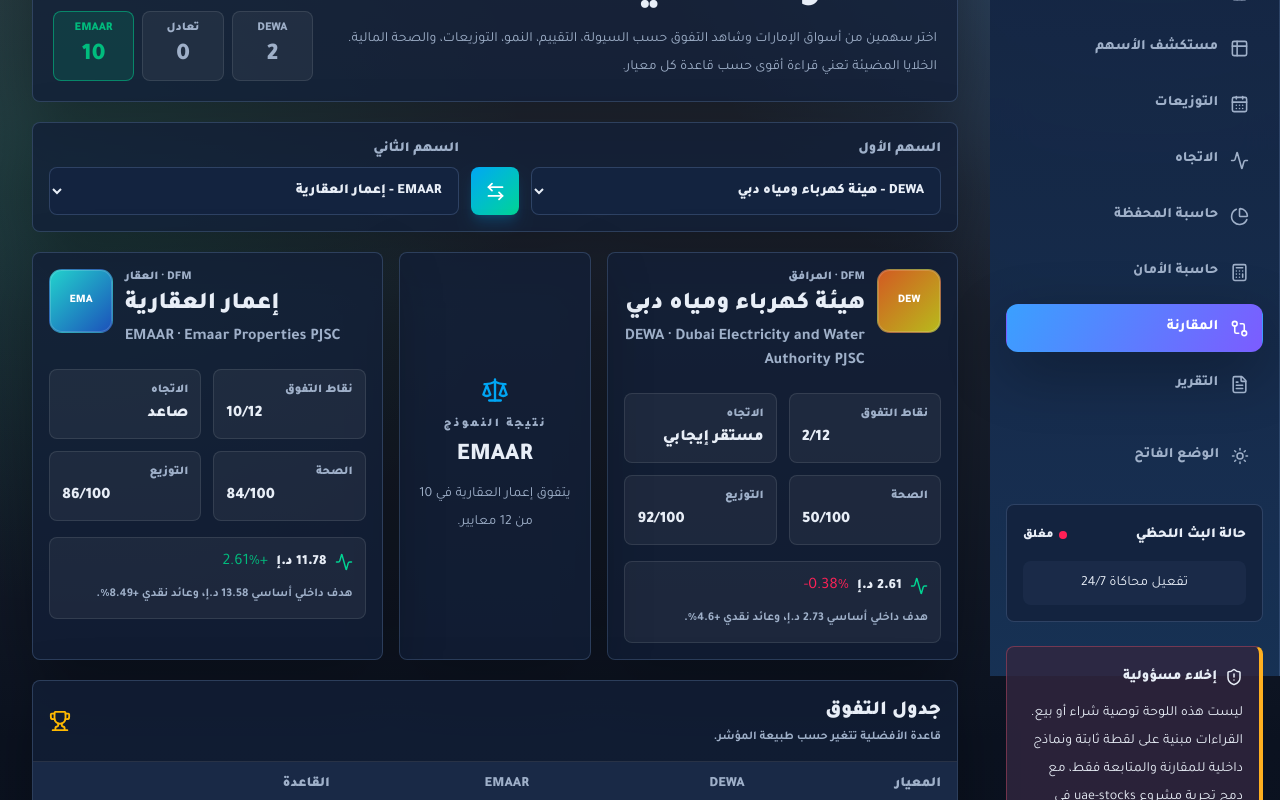
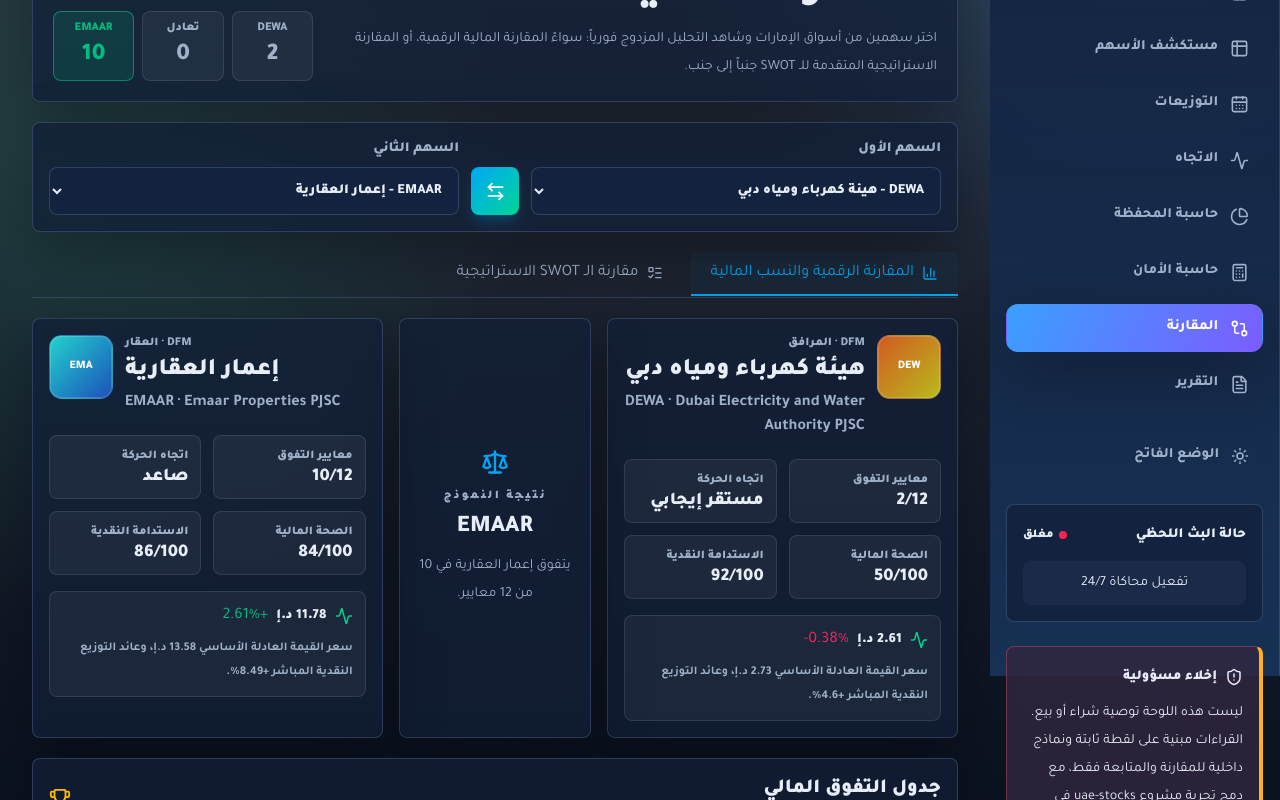
Before and after one commit to mayed050/emirati-capital-dashboard, a Next.js app: page /compare in a window 1280 px wide. Shown: the part 180-980 px from the top of the page. Built offline with nearby package versions, Linux system fonts and the light colour scheme.

Commit message:
feat: implement live price ticking and flashing animations

```diff
--- a/src/components/Compare.tsx
+++ b/src/components/Compare.tsx
@@ -1,11 +1,12 @@
 "use client";
 
 import { useMemo, useState, type ReactNode } from "react";
-import { ArrowLeftRight, Activity, Scale, Trophy } from "lucide-react";
+import { ArrowLeftRight, Activity, Scale, Trophy, Award, AlertTriangle, Lightbulb, ShieldAlert, ListTodo, BarChart3 } from "lucide-react";
 import { stocksData } from "@/data/stocksData";
 import { formatCurrency, formatCurrencyFull, formatNumber, formatPercent } from "@/lib/format";
 import { calculateDividendSustainability, calculateFinancialHealthScore, getExpectedTrend } from "@/utils/analyticsEngine";
 import { StockIcon } from "@/components/StockIcon";
+import { MiniCard } from "@/components/ui/MiniCard";
 import type { StockRecord, StockSymbol } from "@/types";
 
 type MetricDef = {
@@ -15,6 +16,8 @@
   display: (stock: StockRecord) => string;
   higherBetter: boolean;
 };
+
+type CompareMode = "metrics" | "swot";
 
 const metrics: MetricDef[] = [
   { label: "السعر", hint: "الأقل قد يعطي هامش دخول أفضل", value: (s) => s.prices.last, display: (s) => formatCurrency(s.prices.last), higherBetter: false },
@@ -34,6 +37,8 @@
 export function Compare() {
   const [leftSymbol, setLeftSymbol] = useState<StockSymbol>("DEWA");
   const [rightSymbol, setRightSymbol] = useState<StockSymbol>("EMAAR");
+  const [activeMode, setActiveMode] = useState<CompareMode>("metrics");
+
   const left = stocksData.find((stock) => stock.symbol === leftSymbol) ?? stocksData[0];
   const right = stocksData.find((stock) => stock.symbol === rightSymbol) ?? stocksData[1];
 
@@ -52,36 +57,8 @@
 
   const leadingStock = score.left === score.right ? null : score.left > score.right ? left : right;
 
-  return (
-    <div className="view-fade grid min-w-0 grid-cols-[minmax(0,1fr)] gap-5">
-      <header className="fusion-panel overflow-hidden rounded-lg p-5">
-        <div className="flex flex-col gap-4 lg:flex-row lg:items-end lg:justify-between">
-          <div>
-            <span className="market-chip">Head-to-head</span>
-            <h1 className="mt-3 text-3xl font-black text-slate-950 md:text-5xl">المقارنة الذكية</h1>
-            <p className="mt-3 max-w-3xl text-sm leading-7 text-slate-600">
-              اختر سهمين من أسواق الإمارات وشاهد التفوق حسب السيولة، التقييم، النمو، التوزيعات، والصحة المالية. الخلايا المضيئة تعني قراءة أقوى حسب قاعدة كل معيار.
-            </p>
-          </div>
-
-          <div className="grid min-w-[260px] grid-cols-3 gap-2 text-center">
-            <ScorePill label={left.symbol} value={score.left} active={score.left > score.right} />
-            <ScorePill label="تعادل" value={score.tie} active={score.left === score.right} />
-            <ScorePill label={right.symbol} value={score.right} active={score.right > score.left} />
-          </div>
-        </div>
-      </header>
-
-      <section className="fusion-panel rounded-lg p-4">
-        <div className="grid gap-3 lg:grid-cols-[1fr_auto_1fr] lg:items-end">
-          <Picker label="السهم الأول" value={leftSymbol} onChange={setLeftSymbol} />
-          <div className="mx-auto hidden h-12 w-12 place-items-center rounded-lg bg-gradient-to-br from-sky-500 to-emerald-400 text-white shadow-lg shadow-sky-500/20 lg:grid">
-            <ArrowLeftRight size={21} aria-hidden />
-          </div>
-          <Picker label="السهم الثاني" value={rightSymbol} onChange={setRightSymbol} />
-        </div>
-      </section>
-
+  const renderMetricsCompare = () => (
+    <div className="view-fade grid gap-5">
       <section className="grid gap-4 xl:grid-cols-[1fr_0.55fr_1fr] xl:items-stretch">
         <FaceoffCard stock={left} align="right" score={score.left} />
         <div className="fusion-panel flex flex-col items-center justify-center rounded-lg p-4 text-center">
@@ -100,8 +77,8 @@
       <section className="fusion-panel overflow-hidden rounded-lg p-0">
         <div className="flex items-center justify-between gap-3 border-b border-white/10 px-4 py-4">
           <div>
-            <h2 className="text-xl font-black text-slate-950">جدول التفوق</h2>
-            <p className="mt-1 text-xs font-bold text-slate-500">قاعدة الأفضلية تتغير حسب طبيعة المؤشر.</p>
+            <h2 className="text-xl font-black text-slate-950">جدول التفوق المالي</h2>
+            <p className="mt-1 text-xs font-bold text-slate-500">قاعدة الأفضلية تتغير حسب طبيعة المؤشر الرقمي.</p>
           </div>
           <Trophy className="text-amber-400" size={22} aria-hidden />
         </div>
@@ -112,7 +89,7 @@
                 <th className="border-b border-white/10 px-4 py-3 text-right font-black">المعيار</th>
                 <th className="border-b border-white/10 px-4 py-3 text-right font-black">{left.symbol}</th>
                 <th className="border-b border-white/10 px-4 py-3 text-right font-black">{right.symbol}</th>
-                <th className="border-b border-white/10 px-4 py-3 text-right font-black">القاعدة</th>
+                <th className="border-b border-white/10 px-4 py-3 text-right font-black">القاعدة والتفسير</th>
               </tr>
             </thead>
             <tbody>
@@ -133,6 +110,145 @@
           </table>
         </div>
       </section>
+    </div>
+  );
+
+  const renderSwotCompare = () => (
+    <div className="view-fade grid gap-6">
+      {/* Strengths Head-to-Head */}
+      <section className="fusion-panel rounded-lg p-5">
+        <div className="mb-4 flex items-center gap-3 border-b border-white/10 pb-3">
+          <div className="flex h-9 w-9 items-center justify-center rounded-lg bg-emerald-500/15 text-emerald-500">
+            <Award size={20} />
+          </div>
+          <div>
+            <h3 className="text-lg font-black text-slate-950">مقارنة نقاط القوة (Strengths Head-to-Head)</h3>
+            <p className="text-xs text-slate-400">الريادة وعوامل التفوق الداعمة للنمو والأرباح</p>
+          </div>
+        </div>
+        <div className="grid gap-5 md:grid-cols-2">
+          <SwotCompareColumn symbol={left.symbol} items={left.swot.strengths} tone="emerald" />
+          <SwotCompareColumn symbol={right.symbol} items={right.swot.strengths} tone="emerald" />
+        </div>
+      </section>
+
+      {/* Weaknesses Head-to-Head */}
+      <section className="fusion-panel rounded-lg p-5">
+        <div className="mb-4 flex items-center gap-3 border-b border-white/10 pb-3">
+          <div className="flex h-9 w-9 items-center justify-center rounded-lg bg-amber-500/15 text-amber-500">
+            <AlertTriangle size={20} />
+          </div>
+          <div>
+            <h3 className="text-lg font-black text-slate-950">مقارنة نقاط الضعف (Weaknesses Head-to-Head)</h3>
+            <p className="text-xs text-slate-400">التحديات والمصاريف الداخلية في الشركتين</p>
+          </div>
+        </div>
+        <div className="grid gap-5 md:grid-cols-2">
+          <SwotCompareColumn symbol={left.symbol} items={left.swot.weaknesses} tone="amber" />
+          <SwotCompareColumn symbol={right.symbol} items={right.swot.weaknesses} tone="amber" />
+        </div>
+      </section>
+
+      {/* Opportunities Head-to-Head */}
+      <section className="fusion-panel rounded-lg p-5">
+        <div className="mb-4 flex items-center gap-3 border-b border-white/10 pb-3">
+          <div className="flex h-9 w-9 items-center justify-center rounded-lg bg-sky-500/15 text-sky-500">
+            <Lightbulb size={20} />
+          </div>
+          <div>
+            <h3 className="text-lg font-black text-slate-950">مقارنة الفرص المتاحة (Opportunities Head-to-Head)</h3>
+            <p className="text-xs text-slate-400">توسعات السوق والتحالفات الإقليمية القادمة</p>
+          </div>
+        </div>
+        <div className="grid gap-5 md:grid-cols-2">
+          <SwotCompareColumn symbol={left.symbol} items={left.swot.opportunities} tone="sky" />
+          <SwotCompareColumn symbol={right.symbol} items={right.swot.opportunities} tone="sky" />
+        </div>
+      </section>
+
+      {/* Threats Head-to-Head */}
+      <section className="fusion-panel rounded-lg p-5">
+        <div className="mb-4 flex items-center gap-3 border-b border-white/10 pb-3">
+          <div className="flex h-9 w-9 items-center justify-center rounded-lg bg-rose-500/15 text-rose-500">
+            <ShieldAlert size={20} />
+          </div>
+          <div>
+            <h3 className="text-lg font-black text-slate-950">مقارنة المخاطر الخارجية (Threats Head-to-Head)</h3>
+            <p className="text-xs text-slate-400">عوامل تقلب الفائدة والمنافسة والمخاطر التشغيلية</p>
+          </div>
+        </div>
+        <div className="grid gap-5 md:grid-cols-2">
+          <SwotCompareColumn symbol={left.symbol} items={left.swot.threats} tone="rose" />
+          <SwotCompareColumn symbol={right.symbol} items={right.swot.threats} tone="rose" />
+        </div>
+      </section>
+    </div>
+  );
+
+  return (
+    <div className="view-fade grid min-w-0 grid-cols-[minmax(0,1fr)] gap-5">
+      {/* Top Banner */}
+      <header className="fusion-panel overflow-hidden rounded-lg p-5">
+        <div className="flex flex-col gap-4 lg:flex-row lg:items-end lg:justify-between">
+          <div>
+            <span className="market-chip">Head-to-head</span>
+            <h1 className="mt-3 text-3xl font-black text-slate-950 md:text-5xl">المقارنة الذكية للمحفظة</h1>
+            <p className="mt-3 max-w-3xl text-sm leading-7 text-slate-600">
+              اختر سهمين من أسواق الإمارات وشاهد التحليل المزدوج فورياً: سواءً المقارنة المالية الرقمية، أو المقارنة الاستراتيجية المتقدمة للـ SWOT جنباً إلى جنب.
+            </p>
+          </div>
+
+          <div className="grid min-w-[260px] grid-cols-3 gap-2 text-center">
+            <ScorePill label={left.symbol} value={score.left} active={score.left > score.right} />
+            <ScorePill label="تعادل" value={score.tie} active={score.left === score.right} />
+            <ScorePill label={right.symbol} value={score.right} active={score.right > score.left} />
+          </div>
+        </div>
+      </header>
+
+      {/* Stock Selectors */}
+      <section className="fusion-panel rounded-lg p-4">
+        <div className="grid gap-3 lg:grid-cols-[1fr_auto_1fr] lg:items-end">
+          <Picker label="السهم الأول" value={leftSymbol} onChange={setLeftSymbol} />
+          <div className="mx-auto hidden h-12 w-12 place-items-center rounded-lg bg-gradient-to-br from-sky-500 to-emerald-400 text-white shadow-lg shadow-sky-500/20 lg:grid">
+            <ArrowLeftRight size={21} aria-hidden />
+          </div>
+          <Picker label="السهم الثاني" value={rightSymbol} onChange={setRightSymbol} />
+        </div>
+      </section>
+
+      {/* Mode Switcher Bar */}
+      <section className="flex border-b border-slate-200 overflow-x-auto pb-px scrollbar-none gap-2">
+        <button
+          type="button"
+          onClick={() => setActiveMode("metrics")}
+          className={`min-h-11 px-5 text-sm font-black transition-all flex items-center gap-2 rounded-t-lg border-b-2 ${
+            activeMode === "metrics"
+              ? "border-sky-500 text-sky-500 bg-sky-500/5 font-extrabold"
+              : "border-transparent text-slate-500 hover:text-slate-950 hover:bg-slate-50"
+          }`}
+        >
+          <BarChart3 size={16} />
+          المقارنة الرقمية والنسب المالية
+        </button>
+        <button
+          type="button"
+          onClick={() => setActiveMode("swot")}
+          className={`min-h-11 px-5 text-sm font-black transition-all flex items-center gap-2 rounded-t-lg border-b-2 ${
+            activeMode === "swot"
+              ? "border-sky-500 text-sky-500 bg-sky-500/5 font-extrabold"
+              : "border-transparent text-slate-500 hover:text-slate-950 hover:bg-slate-50"
+          }`}
+        >
+          <ListTodo size={16} />
+          مقارنة الـ SWOT الاستراتيجية
+        </button>
+      </section>
+
+      {/* Display Mode Contents */}
+      <main className="min-w-0">
+        {activeMode === "metrics" ? renderMetricsCompare() : renderSwotCompare()}
+      </main>
     </div>
   );
 }
@@ -169,10 +285,10 @@
       </div>
 
       <div className="mt-5 grid grid-cols-2 gap-3">
-        <Mini label="نقاط التفوق" value={`${score}/${metrics.length}`} />
-        <Mini label="الاتجاه" value={trend.direction} />
-        <Mini label="الصحة" value={`${health.score}/100`} />
-        <Mini label="التوزيع" value={`${dividend.score}/100`} />
+        <MiniCard label="معايير التفوق" value={`${score}/${metrics.length}`} />
+        <MiniCard label="اتجاه الحركة" value={trend.direction} />
+        <MiniCard label="الصحة المالية" value={`${health.score}/100`} />
+        <MiniCard label="الاستدامة النقدية" value={`${dividend.score}/100`} />
       </div>
 
       <div className="mt-4 rounded-lg border border-white/10 bg-white/5 p-3">
@@ -182,7 +298,7 @@
           <span className={stock.prices.changePercent >= 0 ? "text-emerald-500" : "text-rose-500"}>{formatPercent(stock.prices.changePercent)}</span>
         </div>
         <p className="mt-2 text-xs font-bold leading-6 text-slate-500">
-          هدف داخلي أساسي {formatCurrency(stock.modelTarget.base)}، وعائد نقدي {formatPercent(stock.fundamentals.dividendYield)}.
+          سعر القيمة العادلة الأساسي {formatCurrency(stock.modelTarget.base)}، وعائد التوزيع النقدية المباشر {formatPercent(stock.fundamentals.dividendYield)}.
         </p>
       </div>
     </article>
@@ -206,12 +322,33 @@
   );
 }
 
-function Mini({ label, value }: { label: string; value: string }) {
+function SwotCompareColumn({ symbol, items, tone }: { symbol: string; items: string[]; tone: "emerald" | "amber" | "sky" | "rose" }) {
+  const toneClass = {
+    emerald: "border-emerald-400/35 bg-emerald-500/5 text-emerald-600",
+    amber: "border-amber-400/35 bg-amber-500/5 text-amber-600",
+    sky: "border-sky-400/35 bg-sky-500/5 text-sky-600",
+    rose: "border-rose-400/35 bg-rose-500/5 text-rose-600",
+  }[tone];
+
   return (
-    <span className="rounded-lg border border-white/10 bg-white/5 p-3">
-      <span className="block text-xs font-black text-slate-500">{label}</span>
-      <span className="number mt-1 block font-black text-slate-950">{value}</span>
-    </span>
+    <div className="rounded-xl border border-white/10 bg-white/5 p-4 transition-all hover:border-slate-300/15">
+      <div className={`mb-3 rounded-lg border px-3 py-2 text-center font-black text-xs leading-none ${toneClass}`}>
+        {symbol}
+      </div>
+      <ul className="grid gap-2 text-xs leading-6 text-slate-600">
+        {items.map((item, index) => (
+          <li key={index} className="flex items-start gap-2.5 rounded-lg border border-slate-100 bg-white p-2.5 shadow-sm hover:bg-slate-50">
+            <span className={`flex h-4 w-4 shrink-0 items-center justify-center rounded-full text-[9px] font-black ${
+              tone === "emerald" ? "bg-emerald-100 text-emerald-600" :
+              tone === "amber" ? "bg-amber-100 text-amber-600" :
+              tone === "sky" ? "bg-sky-100 text-sky-600" :
+              "bg-rose-100 text-rose-600"
+            }`}>{index + 1}</span>
+            <span>{item}</span>
+          </li>
+        ))}
+      </ul>
+    </div>
   );
 }
 
--- a/src/components/StockDetails.tsx
+++ b/src/components/StockDetails.tsx
@@ -34,6 +34,8 @@
 } from "lucide-react";
 import { formatCurrency, formatCurrencyFull, formatDate, formatNumber, formatPercent, percentClass } from "@/lib/format";
 import { StockIcon } from "@/components/StockIcon";
+import { Badge } from "@/components/ui/Badge";
+import { MiniCard } from "@/components/ui/MiniCard";
 import {
   calculateDividendSustainability,
   calculateFinancialHealthScore,
@@ -308,9 +310,9 @@
           <h2 className="text-xl font-black text-slate-950">نموذج القيمة العادلة الموجهة</h2>
         </div>
         <div className="grid grid-cols-3 gap-3 text-center">
-          <Mini label="القيمة المتحفظة (منخفض)" value={formatCurrency(stock.modelTarget.low)} />
-          <Mini label="القيمة المستهدفة (أساسي)" value={formatCurrency(stock.modelTarget.base)} />
-          <Mini label="القيمة المتفائلة (مرتفع)" value={formatCurrency(stock.modelTarget.high)} />
+          <MiniCard label="القيمة المتحفظة (منخفض)" value={formatCurrency(stock.modelTarget.low)} />
+          <MiniCard label="القيمة المستهدفة (أساسي)" value={formatCurrency(stock.modelTarget.base)} />
+          <MiniCard label="القيمة المتفائلة (مرتفع)" value={formatCurrency(stock.modelTarget.high)} />
         </div>
         <p className="mt-4 rounded-lg border border-sky-400/25 bg-sky-500/10 p-3 text-sm leading-7 text-slate-600">
           {stock.modelTarget.sourceNote} العائد المتوقع بناءً على سعر التقييم العادل المستهدف:{" "}
@@ -326,12 +328,12 @@
       <section className="fusion-panel rounded-lg p-5">
         <h2 className="text-xl font-black text-slate-950 mb-4">المؤشرات المالية والنسب الأساسية</h2>
         <div className="grid gap-3 grid-cols-2 md:grid-cols-3 lg:grid-cols-6">
-          <Mini label="مكرر الربحية P/E" value={formatNumber(stock.fundamentals.pe)} />
-          <Mini label="ربحية السهم EPS" value={formatNumber(stock.fundamentals.eps)} />
-          <Mini label="العائد على الملكية ROE" value={formatPercent(stock.fundamentals.roe)} />
-          <Mini label="نمو الإيرادات" value={formatPercent(stock.fundamentals.revenueGrowth)} />
-          <Mini label="نمو الأرباح" value={formatPercent(stock.fundamentals.netProfitGrowth)} />
-          <Mini label="نسبة التوزيعات" value={formatPercent(stock.fundamentals.payoutRatio)} />
+          <MiniCard label="مكرر الربحية P/E" value={formatNumber(stock.fundamentals.pe)} />
+          <MiniCard label="ربحية السهم EPS" value={formatNumber(stock.fundamentals.eps)} />
+          <MiniCard label="العائد على الملكية ROE" value={formatPercent(stock.fundamentals.roe)} />
+          <MiniCard label="نمو الإيرادات" value={formatPercent(stock.fundamentals.revenueGrowth)} />
+          <MiniCard label="نمو الأرباح" value={formatPercent(stock.fundamentals.netProfitGrowth)} />
+          <MiniCard label="نسبة التوزيعات" value={formatPercent(stock.fundamentals.payoutRatio)} />
         </div>
       </section>
 
@@ -413,8 +415,8 @@
         <div className="flex flex-col gap-5 xl:flex-row xl:items-start xl:justify-between">
           <div className="min-w-0">
             <div className="flex flex-wrap gap-2">
-              <Badge>{stock.market}</Badge>
-              <Badge>{stock.sector}</Badge>
+              <Badge tone="slate">{stock.market}</Badge>
+              <Badge tone="slate">{stock.sector}</Badge>
               <span className={`rounded-full border px-3 py-1 text-xs font-black ${healthClass(health.score)}`}>
                 صحة {health.band} · {health.score}/100
               </span>
@@ -531,16 +533,3 @@
     </div>
   );
 }
-
-function Mini({ label, value }: { label: string; value: string }) {
-  return (
-    <div className="rounded-lg border border-white/10 bg-white/5 p-3">
-      <p className="text-xs font-black text-slate-500">{label}</p>
-      <p className="number mt-1 font-black text-slate-950">{value}</p>
-    </div>
-  );
-}
-
-function Badge({ children }: { children: ReactNode }) {
-  return <span className="rounded-full border border-white/10 bg-white/5 px-3 py-1 text-xs font-black text-slate-700">{children}</span>;
-}
--- /dev/null
+++ b/src/components/ui/MiniCard.tsx
@@ -0,0 +1,18 @@
+import { clsx } from "clsx";
+
+export function MiniCard({
+  label,
+  value,
+  className,
+}: {
+  label: string;
+  value: string;
+  className?: string;
+}) {
+  return (
+    <div className={clsx("rounded-lg border border-white/10 bg-white/5 p-3 text-right transition-all hover:bg-white/10 hover:border-slate-300/30", className)}>
+      <p className="text-xs font-black text-slate-500">{label}</p>
+      <p className="number mt-1 font-black text-slate-950 text-lg leading-none">{value}</p>
+    </div>
+  );
+}
```
